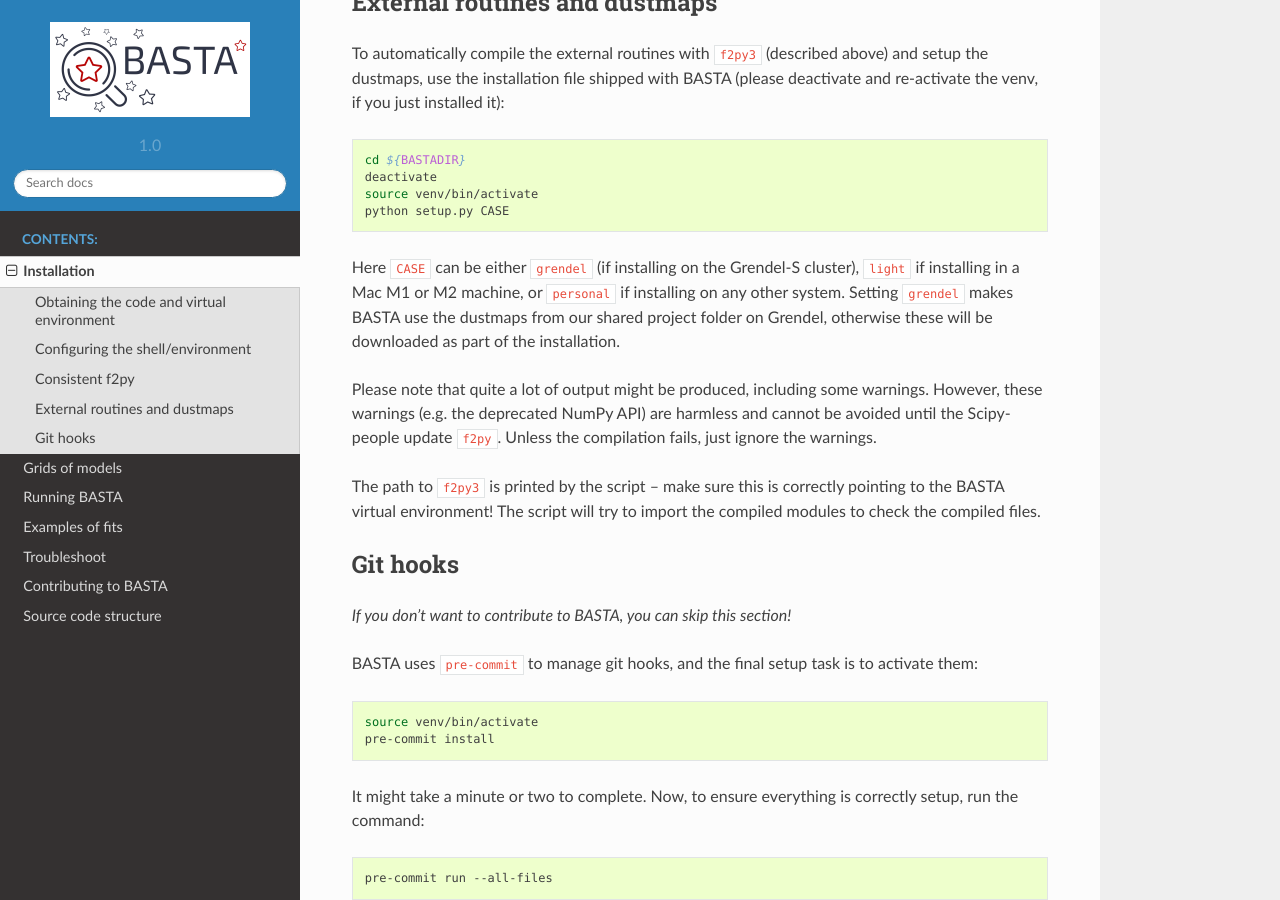
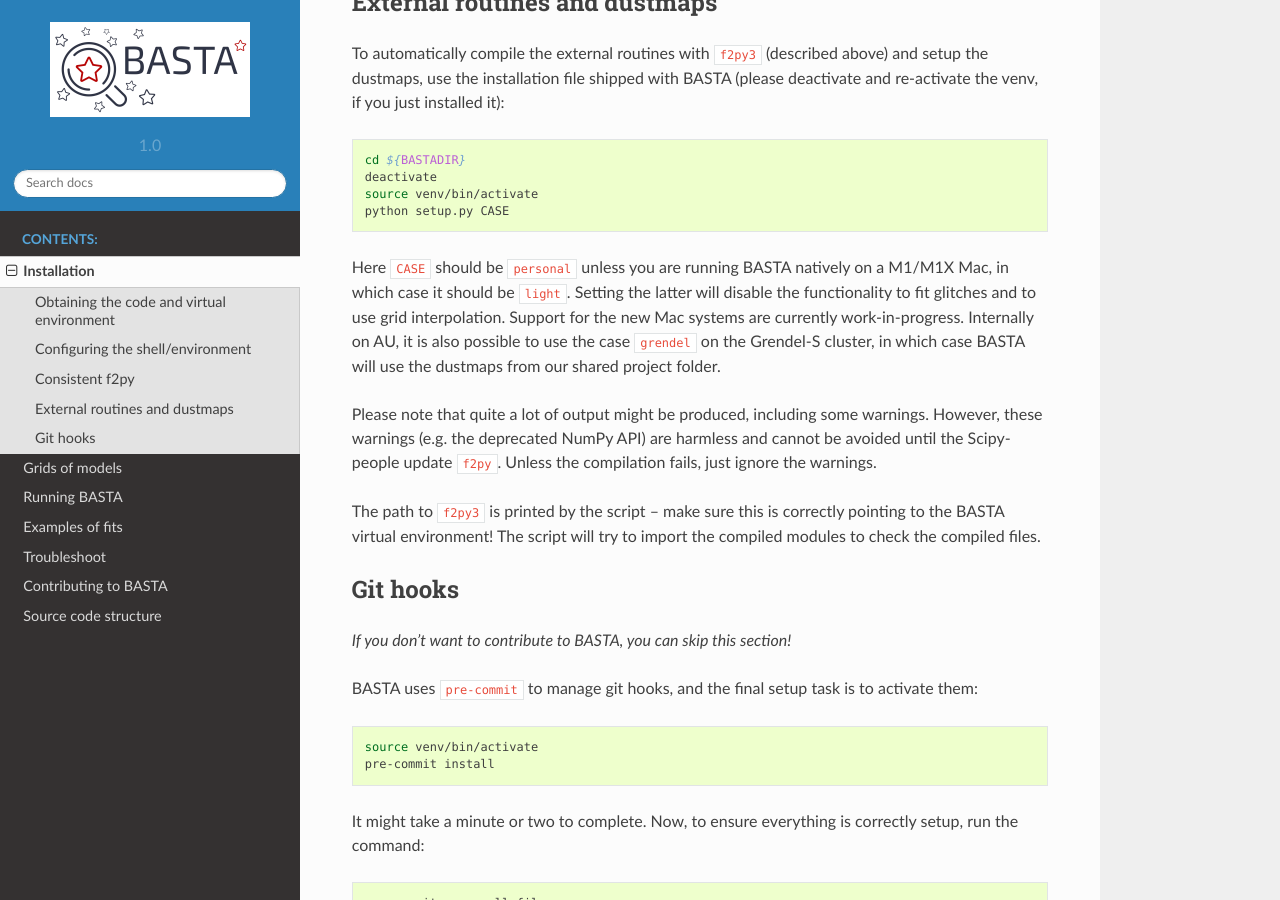
Before and after one commit to BASTAcode/BASTA, a Sphinx documentation site: the page built from docs/install.rst, in a window 1280 px wide and 900 px high, scrolled down 1596 px. Built offline with Sphinx 7.4.7 and the Read the Docs theme 2.0.0, drawn with Linux system fonts in a browser that asks for light colours.

Commit message:
Minor corrections in the docs

```diff
--- a/docs/examples.rst
+++ b/docs/examples.rst
@@ -3,10 +3,9 @@
 Examples of fits
 ================
 
-The following sections give practical examples of commonly used fits with BASTA, and explain the options in the code
-following the template given in :py:meth:`create_inputfile.define_input`.
+The following sections give practical examples of commonly used fits with BASTA, and explain the options in the code following the template given in :py:func:`define_input` in ``${BASTADIR}/examples/create_inputfile.py`` (in the following this will be denotes as :py:meth:`create_inputfile.define_input`).
 
-**Important note** A reference set of output is located in ``${BASTADIR}/examples/reference/`` and includes all fits
+**Important note:** A reference set of output is located in ``${BASTADIR}/examples/reference/`` and includes all fits
 described in the following sections. These can be compared to the output you obtain when running the code as a further
 sanity check.
 
--- a/docs/examples_freqs.rst
+++ b/docs/examples_freqs.rst
@@ -28,7 +28,7 @@ the terminal:
 
 Which gives the oputput:
 
-.. code-block:: bash
+.. code-block:: text
 
     Star 16CygA has an epsilon of: 0.8.
     No correction made.
@@ -37,7 +37,7 @@ This will produce the file ``16CygA.xml``. You can provide ``ascii`` files with
 simply use the argument ``nbeforel=False``. Note that when the argument ``check_radial_orders=True`` is given, you
 will get the following output when running the command:
 
-.. code-block:: bash
+.. code-block:: text
 
     Star 16CygA has an epsilon of: 0.8.
     The proposed correction has been implemented.
@@ -212,7 +212,7 @@ transform the ``.fre`` file into a ``.xml`` file following the usual procedure:
 
 You should see the following output:
 
-.. code-block:: bash
+.. code-block:: text
 
     Star Valid_245 has an odd epsilon value of 1.9,
     Correction of n-order by 1 gives epsilon value of 0.9.
--- a/docs/examples_interpolation.rst
+++ b/docs/examples_interpolation.rst
@@ -130,7 +130,7 @@ set in both cases to central density.
 Running the ``create_inputfile_interp_MS.py`` script produces the input file "input_interp_MS.xml". Once BASTA begins
 the interpolation you might see messages such as:
 
-.. code-block:: bash
+.. code-block:: text
 
     Warning: Interpolating track 270 was aborted due to no overlap in rhocen of the enveloping track!
 
@@ -138,7 +138,7 @@ These are normal and can be safely ignored, as the strict cuts applied in effect
 in some tracks having central density values outside the vertices of the interpolation and are therefore ignored. Also,
 messages like the following can be safely ignored:
 
-.. code-block:: bash
+.. code-block:: text
 
     Stopped interpolation along track467 as the number of points would decrease from 24 to 22
 
--- a/docs/install.rst
+++ b/docs/install.rst
@@ -96,9 +96,7 @@ deactivate and re-activate the venv, if you just installed it):
     source venv/bin/activate
     python setup.py CASE
 
-Here ``CASE`` can be either ``grendel`` (if installing on the Grendel-S cluster), ``light`` if installing in a Mac M1
-or M2 machine, or ``personal`` if installing on any other system. Setting ``grendel`` makes BASTA use the dustmaps from
-our shared project folder on Grendel, otherwise these will be downloaded as part of the installation.
+Here ``CASE`` should be ``personal`` unless you are running BASTA natively on a M1/M1X Mac, in which case it should be ``light``. Setting the latter will disable the functionality to fit glitches and to use grid interpolation. Support for the new Mac systems are currently work-in-progress. Internally on AU, it is also possible to use the case ``grendel`` on the Grendel-S cluster, in which case BASTA will use the dustmaps from our shared project folder.
 
 Please note that quite a lot of output might be produced, including some
 warnings. However, these warnings (e.g. the deprecated NumPy API) are harmless
```
Also changed, not shown: docs/examples_global.rst (+10 -8 lines).
